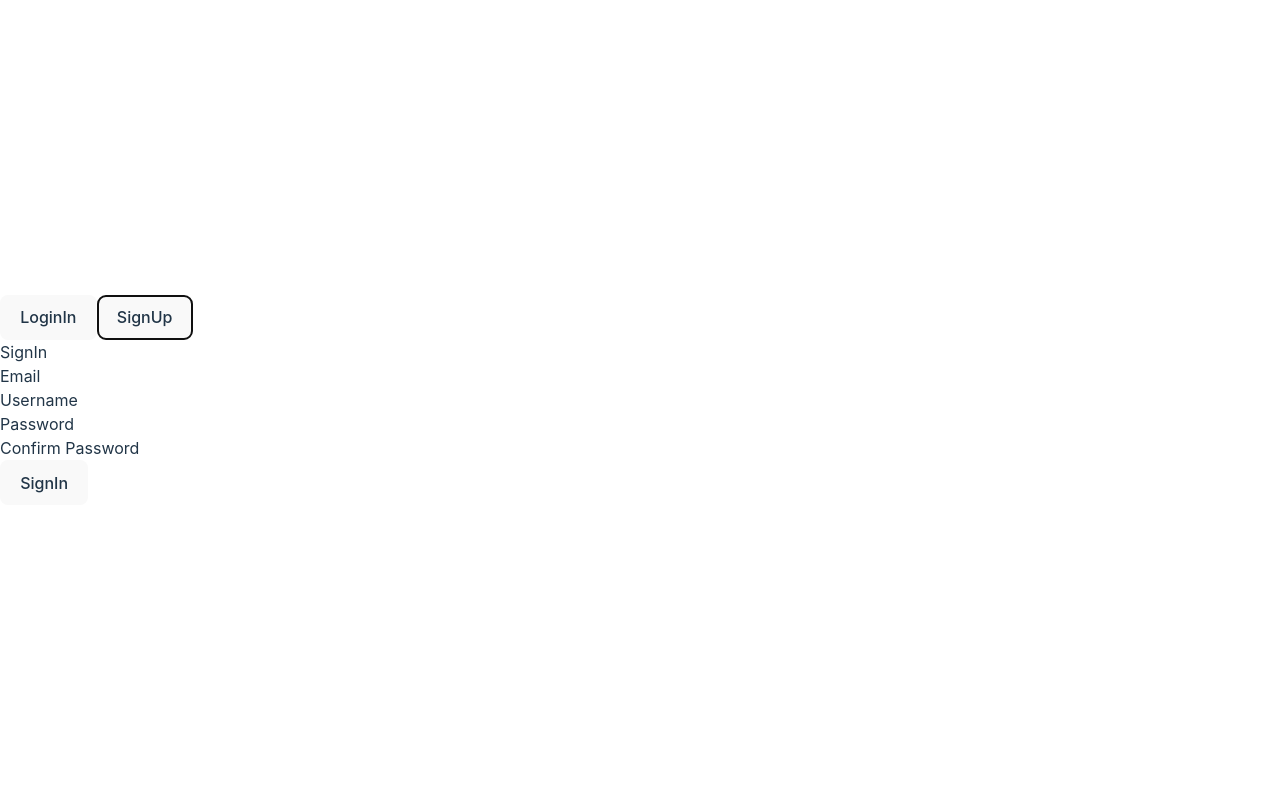
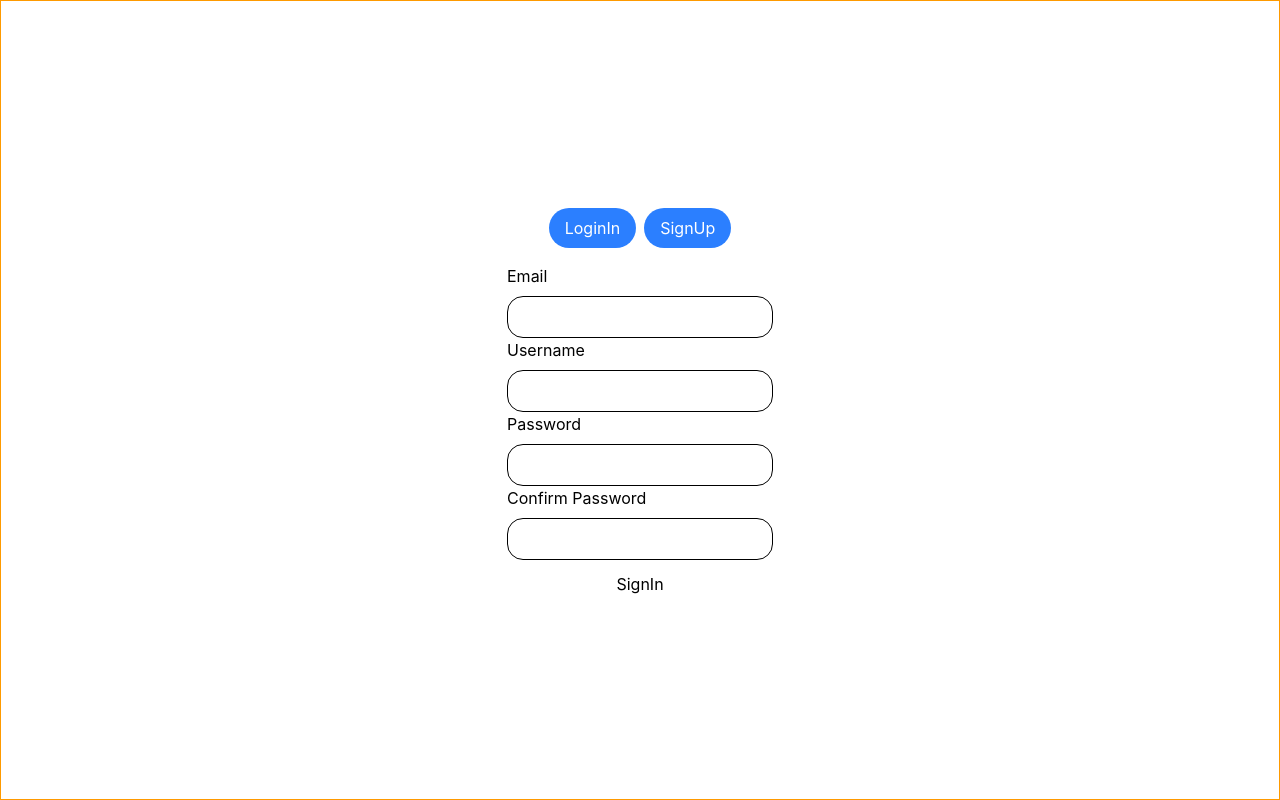
Before and after one commit to AkhilR121/spring_security_user_auth, a React (Vite) app in the folder frontend/: page /login in a window 1280 px wide. Both pictures are taken after a click on the button "SignUp". Built offline with nearby package versions, Linux system fonts and the light colour scheme.

Commit message:
Add Tailwind styling to AuthPage, Login, and SignUp components with authentication placeholder and route redirect

```diff
--- a/frontend/src/App.tsx
+++ b/frontend/src/App.tsx
@@ -1,8 +1,18 @@
-import { RouterProvider } from 'react-router-dom'
-import { router } from './routes'
+import { RouterProvider } from "react-router-dom";
+import { router } from "./routes";
 
 function App() {
-  return <RouterProvider router={router} />
+  const isAuthenticated = true;
+
+  if (!isAuthenticated) {
+    return;
+  }
+
+  return (
+    <div className="w-screen h-screen border border-amber-500">
+      <RouterProvider router={router} />
+    </div>
+  );
 }
 
-export default App
+export default App;
--- a/frontend/src/components/Login.tsx
+++ b/frontend/src/components/Login.tsx
@@ -1,19 +1,19 @@
-export function Login() {
+export function Login(props: { setIsAuthPage: (page: string) => void }) {
   return (
-    <section>
-      <header>Login</header>
-      <main>
+    <section className="p-6">
+      <main className="*:flex *:flex-col *:gap-2">
         <div>
           <label htmlFor="username">Username</label>
-          <input type="text" id="username" />
+          <input className="p-2 border rounded-2xl outline-none" type="text" id="username" />
         </div>
         <div>
           <label htmlFor="password">Password</label>
-          <input type="password" id="password" />
+          <input className="p-2 border rounded-2xl outline-none" type="password" id="password" />
         </div>
       </main>
+      <button onClick={() => props.setIsAuthPage('signup')} className="text-blue-700 underline self-start w-full">New User?</button>
       <footer>
-        <button>Login</button>
+        <button className="flex items-center justify-center w-full">Login</button>
       </footer>
     </section>
   );
--- a/frontend/src/components/SignIn.tsx
+++ b/frontend/src/components/SignIn.tsx
@@ -1,27 +1,26 @@
 export function SignUp() {
   return (
     <section>
-      <header>SignIn</header>
-      <main>
+      <main className="*:flex *:flex-col *:gap-2">
         <div>
           <label htmlFor="email">Email</label>
-          <input type="email" />
+          <input className="p-2 border rounded-2xl outline-none" type="email" />
         </div>
         <div>
           <label htmlFor="username">Username</label>
-          <input type="text" />
+          <input className="p-2 border rounded-2xl outline-none" type="text" />
         </div>
         <div>
           <label htmlFor="password">Password</label>
-          <input type="password" />
+          <input className="p-2 border rounded-2xl outline-none" type="password" />
         </div>
         <div>
           <label htmlFor="confirm-password">Confirm Password</label>
-          <input type="password" />
+          <input className="p-2 border rounded-2xl outline-none" type="password" />
         </div>
       </main>
       <footer>
-        <button>SignIn</button>
+        <button className="flex items-center justify-center w-full py-3 cursor-pointer">SignIn</button>
       </footer>
     </section>
   );
--- a/frontend/src/index.css
+++ b/frontend/src/index.css
@@ -1,71 +1 @@
 @import "tailwindcss";
-
-:root {
-  font-family: Inter, system-ui, Avenir, Helvetica, Arial, sans-serif;
-  line-height: 1.5;
-  font-weight: 400;
-  color-scheme: light dark;
-  color: rgba(255, 255, 255, 0.87);
-  background-color: #242424;
-  font-synthesis: none;
-  text-rendering: optimizeLegibility;
-  -webkit-font-smoothing: antialiased;
-  -moz-osx-font-smoothing: grayscale;
-}
-
-a {
-  font-weight: 500;
-  color: #646cff;
-  text-decoration: inherit;
-}
-
-a:hover {
-  color: #535bf2;
-}
-
-body {
-  margin: 0;
-  display: flex;
-  place-items: center;
-  min-width: 320px;
-  min-height: 100vh;
-}
-
-h1 {
-  font-size: 3.2em;
-  line-height: 1.1;
-}
-
-button {
-  border-radius: 8px;
-  border: 1px solid transparent;
-  padding: 0.6em 1.2em;
-  font-size: 1em;
-  font-weight: 500;
-  font-family: inherit;
-  background-color: #1a1a1a;
-  cursor: pointer;
-  transition: border-color 0.25s;
-}
-
-button:hover {
-  border-color: #646cff;
-}
-
-button:focus,
-button:focus-visible {
-  outline: 4px auto -webkit-focus-ring-color;
-}
-
-@media (prefers-color-scheme: light) {
-  :root {
-    color: #213547;
-    background-color: #ffffff;
-  }
-  a:hover {
-    color: #747bff;
-  }
-  button {
-    background-color: #f9f9f9;
-  }
-}
--- a/frontend/src/pages/AuthPage.tsx
+++ b/frontend/src/pages/AuthPage.tsx
@@ -6,13 +6,13 @@ export function AuthPage() {
   const [authPage, setAuthPage] = useState<string>("login");
 
   return (
-    <div>
-      <header>
-        <button onClick={() => setAuthPage('login')}>LoginIn</button>
-        <button onClick={() => setAuthPage('signup')}>SignUp</button>
+    <div className="w-full h-full flex flex-col items-center justify-center">
+      <header className="flex gap-2 p-4 items-center justify-center *:cursor-pointer">
+        <button className="px-4 py-2 bg-blue-500 text-white rounded-full" onClick={() => setAuthPage('login')}>LoginIn</button>
+        <button className="px-4 py-2 bg-blue-500 text-white rounded-full" onClick={() => setAuthPage('signup')}>SignUp</button>
       </header>
       <div>
-        {authPage === 'login' ? <Login /> : <SignUp />}
+        {authPage === 'login' ? <Login setIsAuthPage={setAuthPage} /> : <SignUp setIsAuthPage={setAuthPage} />}
       </div>
     </div>
   );
--- a/frontend/src/routes.tsx
+++ b/frontend/src/routes.tsx
@@ -1,4 +1,4 @@
-import { createBrowserRouter, Navigate } from "react-router-dom";
+import { createBrowserRouter, Navigate, redirect } from "react-router-dom";
 import { RootLayout } from "./layouts/RootLayout";
 import { Home } from "./pages/Home";
 import { AuthPage } from "./pages/AuthPage";
@@ -10,13 +10,14 @@ export const router = createBrowserRouter([
     children: [
       {
         index: true,
-        element: <Navigate to="/home" replace />,
+        element: <Navigate to="/login" replace />,
       },
       {
         path: "home",
         element: <Home />,
-        // loader: homeLoader,
-        // action: homeAction,
+        loader: async () => {
+          throw redirect('/login');
+        },
       },
     ],
   },
```
